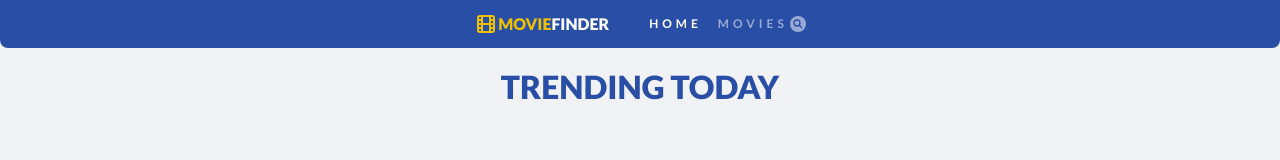
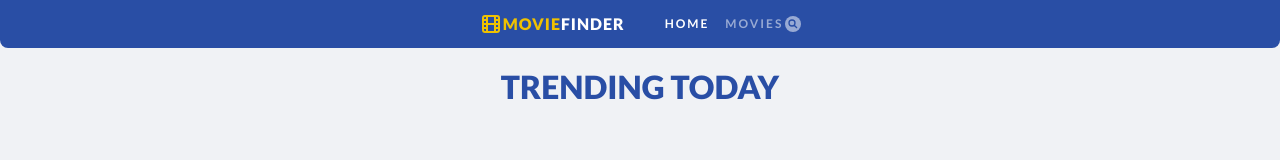
Before and after one commit to PavloLysiuk/goit-react-hw-05-movies, a React (Create React App) app: page / in a window 1280 px wide. Shown: the top 160 px of the page. Built offline with nearby package versions, Linux system fonts and the light colour scheme; no server answers.

Commit message:
Update Layout.styled.js

```diff
--- a/src/components/Layout/Layout.styled.js
+++ b/src/components/Layout/Layout.styled.js
@@ -19,11 +19,10 @@ export const Link = styled(NavLink)`
   color: #ffffff85;
   text-transform: uppercase;
   font-size: 12px;
-  letter-spacing: 4px;
+  letter-spacing: 2px;
   font-weight: 700;
   text-decoration: none;
   border-radius: 4px;
-
   transition: color 200ms cubic-bezier(0.4, 0, 0.2, 1),
     background-color 200ms cubic-bezier(0.4, 0, 0.2, 1);
 
@@ -50,16 +49,15 @@ export const Link = styled(NavLink)`
 `;
 
 export const Logo = styled(NavLink)`
-margin-right: 24px;
+  margin-right: 24px;
   display: flex;
   align-items: center;
   color: #efc100;
   text-transform: uppercase;
   font-size: 16px;
-
+  letter-spacing: 1px;
   font-weight: 900;
   text-decoration: none;
-
   transition: color 200ms cubic-bezier(0.4, 0, 0.2, 1),
     background-color 200ms cubic-bezier(0.4, 0, 0.2, 1);
 
```
